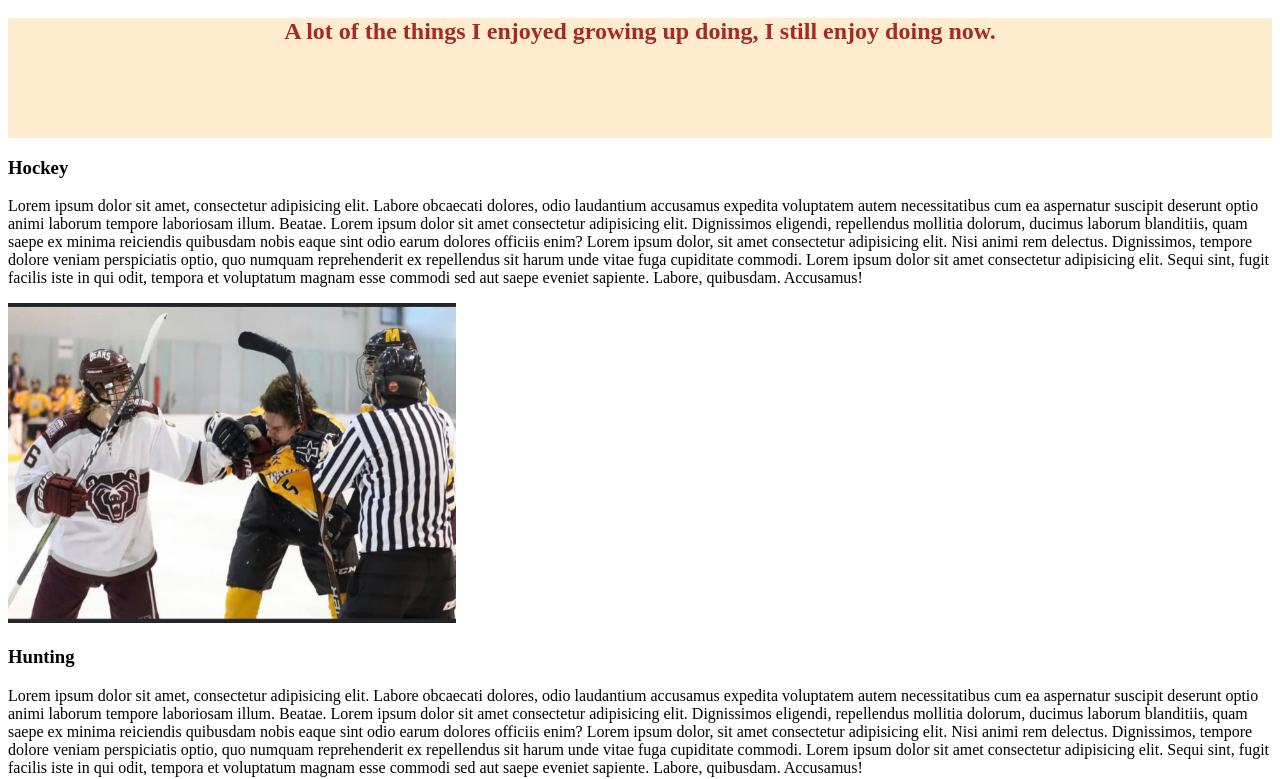
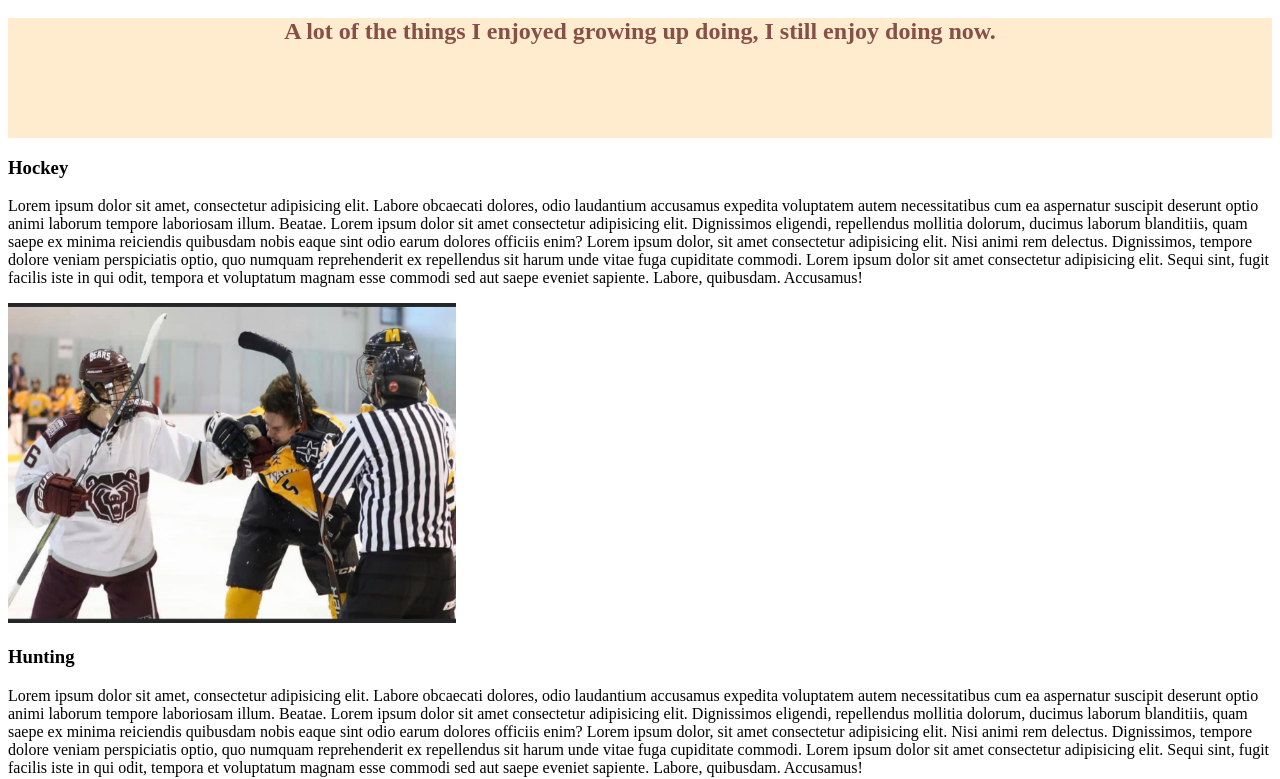
Before and after one commit to ccomar6/Personal-Website, a plain HTML site: page about.html in a window 1280 px wide. Shown: the part 46-825 px from the top of the page. Drawn offline with Linux system fonts and the light colour scheme.

Commit message:
About Page

```diff
--- a/Styles.css
+++ b/Styles.css
@@ -1,5 +1,5 @@
 header{background-color: forestgreen;}
-.title{color:brown;
+.title{color:rgba(86, 18, 18, 0.713);
 background-color: blanchedalmond;
 height: 15vh;
 text-align: center;}
```
Also changed, not shown: Index.html (deleted, +0 -8 lines).
